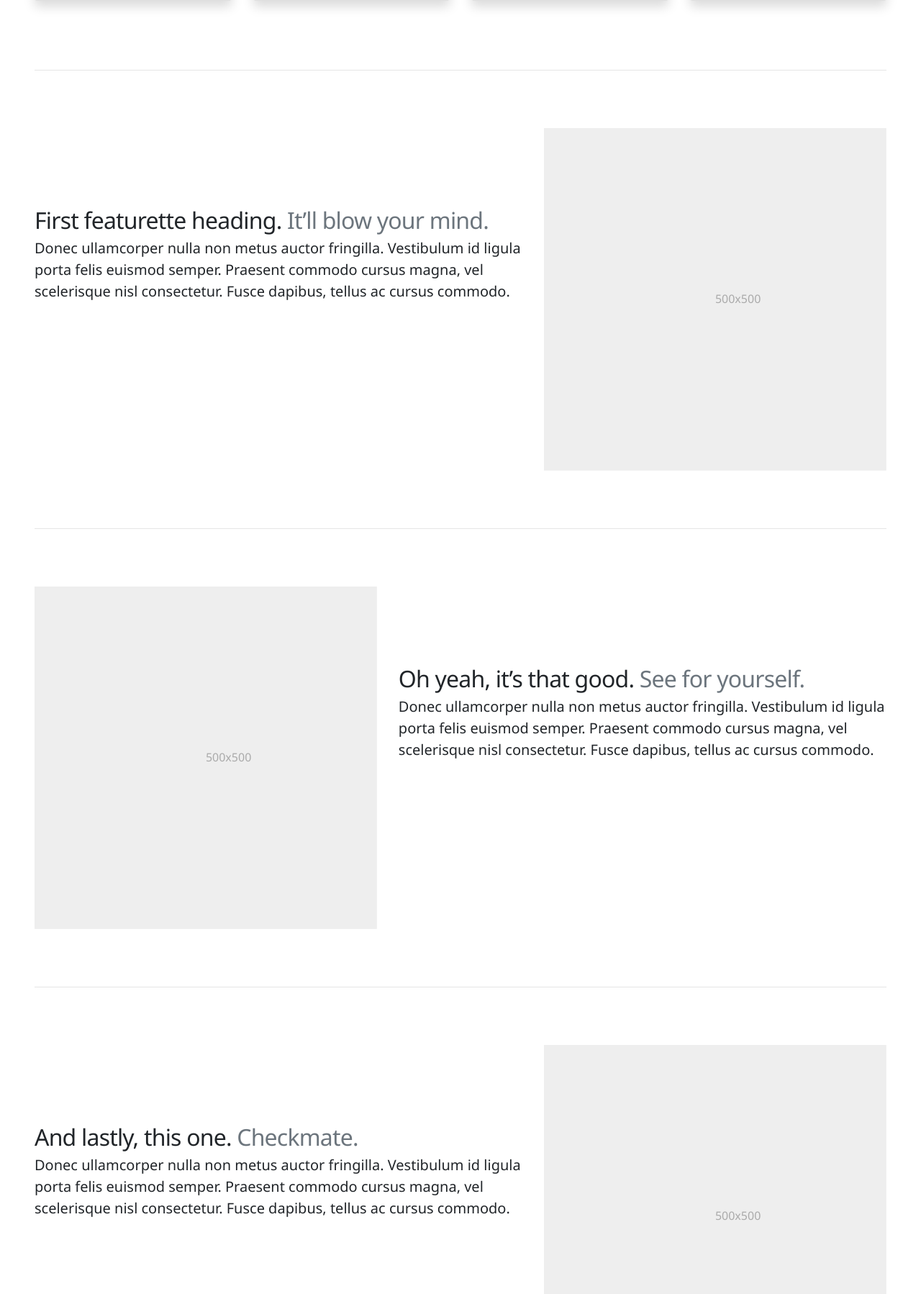
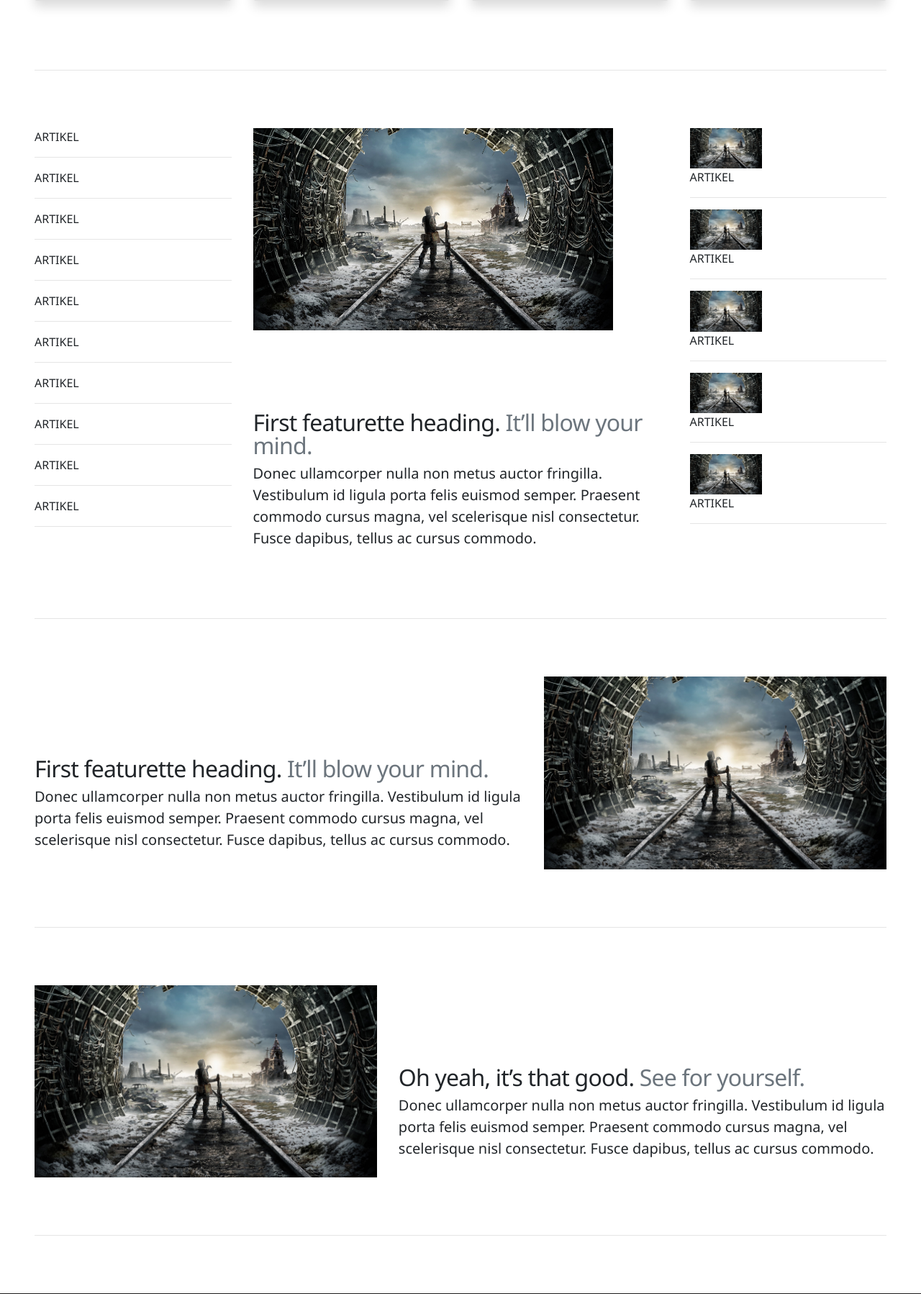
Before and after one commit to noobprogaming/mygame, a PHP site: page /index.php in a window 1280 px wide. Shown: the part 893-2691 px from the top of the page at 72% size. Run offline with PHP 8.4, Linux system fonts and the light colour scheme.

Commit message:
Fix Layout Index

```diff
--- a/index.php
+++ b/index.php
@@ -259,6 +259,60 @@ if(isset($_GET['msg'])){
 
         <hr class="featurette-divider">
 
+        <div class="row">
+            <div class="col-md-3">
+                <p>ARTIKEL</p>
+                <hr class="divider">
+                <p>ARTIKEL</p>
+                <hr class="divider">
+                <p>ARTIKEL</p>
+                <hr class="divider">
+                <p>ARTIKEL</p>
+                <hr class="divider">
+                <p>ARTIKEL</p>
+                <hr class="divider">
+                <p>ARTIKEL</p>
+                <hr class="divider">
+                <p>ARTIKEL</p>
+                <hr class="divider">
+                <p>ARTIKEL</p>
+                <hr class="divider">
+                <p>ARTIKEL</p>
+                <hr class="divider">
+                <p>ARTIKEL</p>
+                <hr class="divider">
+            </div>
+            <div class="col-md-6">
+                <div>
+                    <img width="500" height="500" src="assets/img/1.jpg" class="img-fluid" />
+                    <h2 class="featurette-heading">First featurette heading. <span class="text-muted">It’ll blow your
+                            mind.</span></h2>
+                    <p class="lead">Donec ullamcorper nulla non metus auctor fringilla. Vestibulum id ligula porta felis
+                        euismod semper. Praesent commodo cursus magna, vel scelerisque nisl consectetur. Fusce dapibus,
+                        tellus ac cursus commodo.</p>
+                </div>
+            </div>
+            <div class="col-md-3">
+                <img width="100" height="100" src="assets/img/1.jpg" class="img-fluid" />
+                <p>ARTIKEL</p>
+                    <hr class="divider">
+                    <img width="100" height="100" src="assets/img/1.jpg" class="img-fluid" />
+                <p>ARTIKEL</p>
+                    <hr class="divider">
+                    <img width="100" height="100" src="assets/img/1.jpg" class="img-fluid" />
+                <p>ARTIKEL</p>
+                    <hr class="divider">
+                    <img width="100" height="100" src="assets/img/1.jpg" class="img-fluid" />
+                <p>ARTIKEL</p>
+                    <hr class="divider">
+                    <img width="100" height="100" src="assets/img/1.jpg" class="img-fluid" />
+                <p>ARTIKEL</p>
+                    <hr class="divider">
+            </div>
+        </div>
+
+        <hr class="featurette-divider">
+
         <div class="row featurette">
             <div class="col-md-7">
                 <h2 class="featurette-heading">First featurette heading. <span class="text-muted">It’ll blow your
@@ -268,13 +322,7 @@ if(isset($_GET['msg'])){
                     tellus ac cursus commodo.</p>
             </div>
             <div class="col-md-5">
-                <svg class="bd-placeholder-img bd-placeholder-img-lg featurette-image img-fluid mx-auto" width="500"
-                    height="500" xmlns="http://www.w3.org/2000/svg" preserveAspectRatio="xMidYMid slice"
-                    focusable="false" role="img" aria-label="Placeholder: 500x500">
-                    <title>Placeholder</title>
-                    <rect width="100%" height="100%" fill="#eee" /><text x="50%" y="50%" fill="#aaa"
-                        dy=".3em">500x500</text>
-                </svg>
+                <img width="500" height="500" src="assets/img/1.jpg" class="img-fluid" />
             </div>
         </div>
 
@@ -289,37 +337,12 @@ if(isset($_GET['msg'])){
                     tellus ac cursus commodo.</p>
             </div>
             <div class="col-md-5 order-md-1">
-                <svg class="bd-placeholder-img bd-placeholder-img-lg featurette-image img-fluid mx-auto" width="500"
-                    height="500" xmlns="http://www.w3.org/2000/svg" preserveAspectRatio="xMidYMid slice"
-                    focusable="false" role="img" aria-label="Placeholder: 500x500">
-                    <title>Placeholder</title>
-                    <rect width="100%" height="100%" fill="#eee" /><text x="50%" y="50%" fill="#aaa"
-                        dy=".3em">500x500</text>
-                </svg>
+                <img width="500" height="500" src="assets/img/1.jpg" class="img-fluid" />
             </div>
         </div>
 
         <hr class="featurette-divider">
 
-        <div class="row featurette">
-            <div class="col-md-7">
-                <h2 class="featurette-heading">And lastly, this one. <span class="text-muted">Checkmate.</span></h2>
-                <p class="lead">Donec ullamcorper nulla non metus auctor fringilla. Vestibulum id ligula porta felis
-                    euismod semper. Praesent commodo cursus magna, vel scelerisque nisl consectetur. Fusce dapibus,
-                    tellus ac cursus commodo.</p>
-            </div>
-            <div class="col-md-5">
-                <svg class="bd-placeholder-img bd-placeholder-img-lg featurette-image img-fluid mx-auto" width="500"
-                    height="500" xmlns="http://www.w3.org/2000/svg" preserveAspectRatio="xMidYMid slice"
-                    focusable="false" role="img" aria-label="Placeholder: 500x500">
-                    <title>Placeholder</title>
-                    <rect width="100%" height="100%" fill="#eee" /><text x="50%" y="50%" fill="#aaa"
-                        dy=".3em">500x500</text>
-                </svg>
-            </div>
-        </div>
-
-        <hr class="featurette-divider">
 
     </div>
 
--- a/register.php
+++ b/register.php
@@ -57,7 +57,7 @@
                                             <div class="inner-addon left-addon inner-addon-tall">
                                                 <i class="fa fa-id-badge"></i>
                                                 <input type="text" name="name" placeholder="Nama Lengkap"
-                                                    class="input-text">
+                                                    class="input-text" required>
                                             </div>
                                         </td>
                                     </tr>
@@ -66,7 +66,7 @@
                                             <div class="inner-addon left-addon inner-addon-tall">
                                                 <i class="fa fa-envelope"></i>
                                                 <input type="email" name="email" placeholder="E-mail"
-                                                    class="input-text">
+                                                    class="input-text" required>
                                             </div>
                                         </td>
                                     </tr>
@@ -75,7 +75,7 @@
                                             <div class="inner-addon left-addon inner-addon-tall">
                                                 <i class="fa fa-unlock"></i>
                                                 <input type="password" name="password" placeholder="Password"
-                                                    class="input-text">
+                                                    class="input-text" required>
                                             </div>
                                         </td>
                                     </tr>
```
